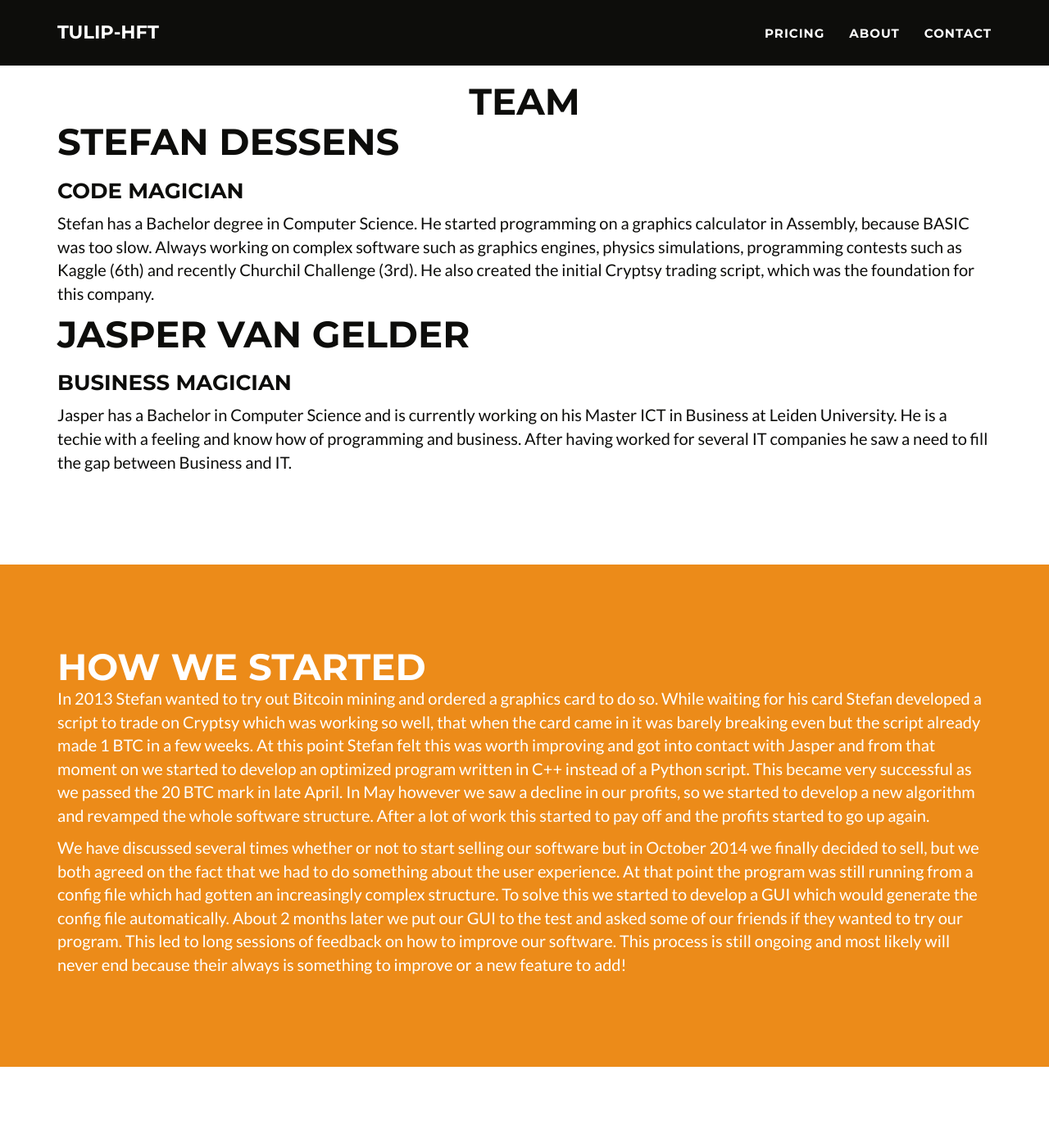
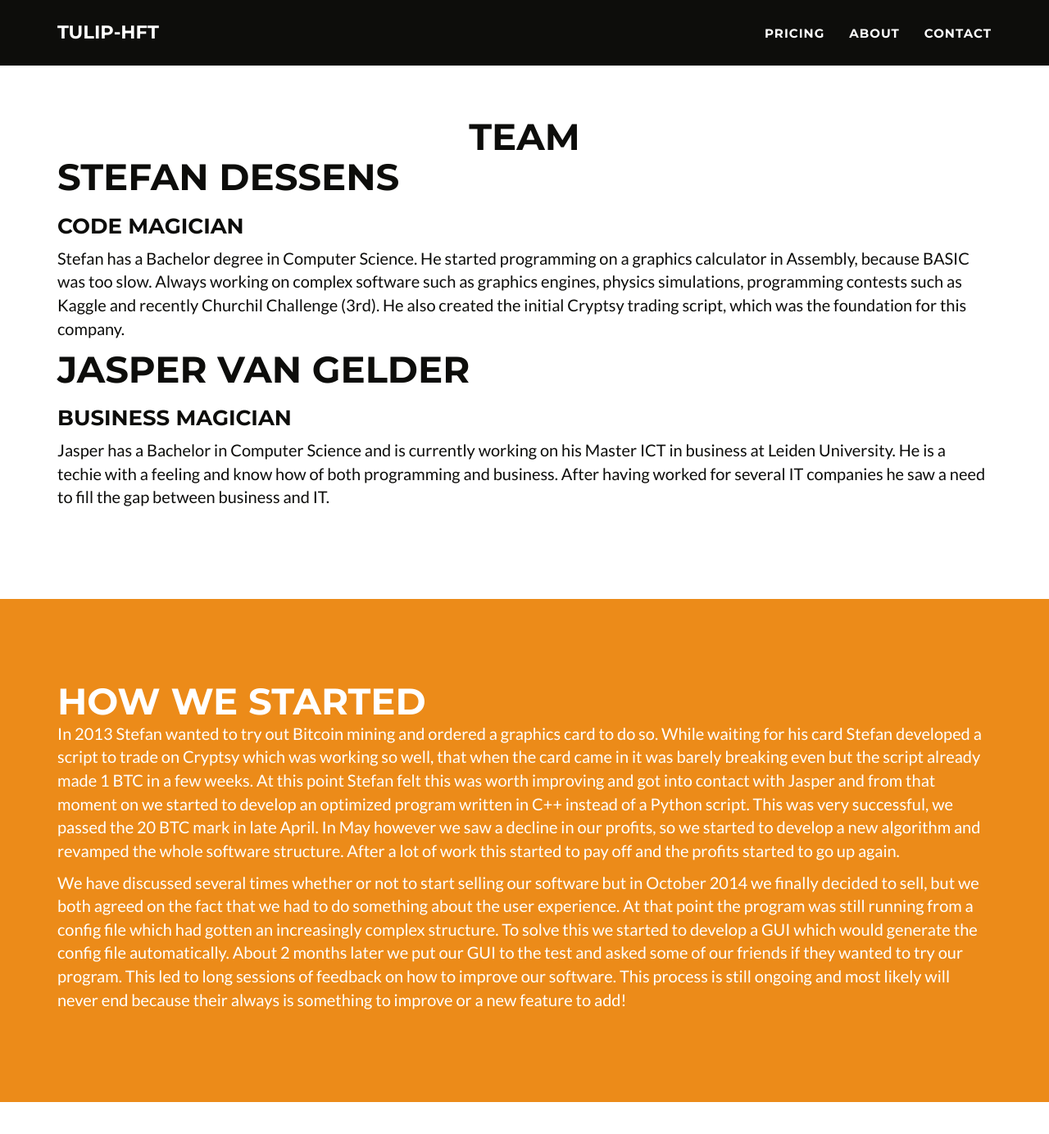
Before and after one commit to Tulip-HFT/Tulip-HFT.github.io, a Jekyll site: the page built from index.html, in a window 1280 px wide and 1400 px high, scrolled down 1836 px. Shown: the top 1384 px of the window at 82% size. Built offline with Jekyll 4.4.1, drawn with Linux system fonts in a browser that asks for light colours; some of the changed text lies outside the part shown.

Commit message:
some textual improvements.

```diff
--- a/_includes/product.html
+++ b/_includes/product.html
@@ -14,7 +14,8 @@
 		  <div class="caption-content">
 		    <i class="fa fa-wrench fa-3x"></i>
                     <h3>Low maintenance</h3>
-                     The software only needs a one time configuration from which it can be run completely headless (no user interface needed). Profit can be monitored with external opensource tools.
+                     The software only needs a one time configuration from which it can be run completely headless (no user interface needed).
+                     Profit can be monitored with external opensource tools.
                    </div>
 		</div>
                </div>
--- a/_includes/start.html
+++ b/_includes/start.html
@@ -11,7 +11,7 @@
 	      In 2013 Stefan wanted to try out Bitcoin mining and ordered a graphics card to do so.
 	      While waiting for his card Stefan developed a script to trade on Cryptsy which was working so well, that when the card came in it was barely breaking even but the script already made 1 BTC in a few weeks.
 	      At this point Stefan felt this was worth improving and got into contact with Jasper and from that moment on we started to develop an optimized program written in C++ instead of a Python script.
-	      This became very successful as we passed the 20 BTC mark in late April.
+	      This was very successful, we passed the 20 BTC mark in late April.
 	      In May however we saw a decline in our profits, so we started to develop a new algorithm and revamped the whole software structure.
 	      After a lot of work this started to pay off and the profits started to go up again.</p>
 
--- a/_includes/team.html
+++ b/_includes/team.html
@@ -16,16 +16,16 @@
       <p>
       Stefan has a Bachelor degree in Computer Science.
       He started programming on a graphics calculator in Assembly, because BASIC was too slow.
-      Always working on complex software such as graphics engines, physics simulations, programming contests such as Kaggle (6th) and recently Churchil Challenge (3rd).
+      Always working on complex software such as graphics engines, physics simulations, programming contests such as Kaggle and recently Churchil Challenge (3rd).
       He also created the initial Cryptsy trading script, which was the foundation for this company.
       </p>
       <h2>Jasper van Gelder</h2>
 
       <h3>Business Magician</h3>
       <p>
-      Jasper has a Bachelor in Computer Science and is currently working on his Master ICT in Business at Leiden University.
-      He is a techie with a feeling and know how of programming and business.
-      After having worked for several IT companies he saw a need to fill the gap between Business and IT.
+      Jasper has a Bachelor in Computer Science and is currently working on his Master ICT in business at Leiden University.
+      He is a techie with a feeling and know how of both programming and business.
+      After having worked for several IT companies he saw a need to fill the gap between business and IT.
       </p>
 
                 </div>
```
Also changed, not shown: other parts of _includes/product.html (+3 -3 lines).
